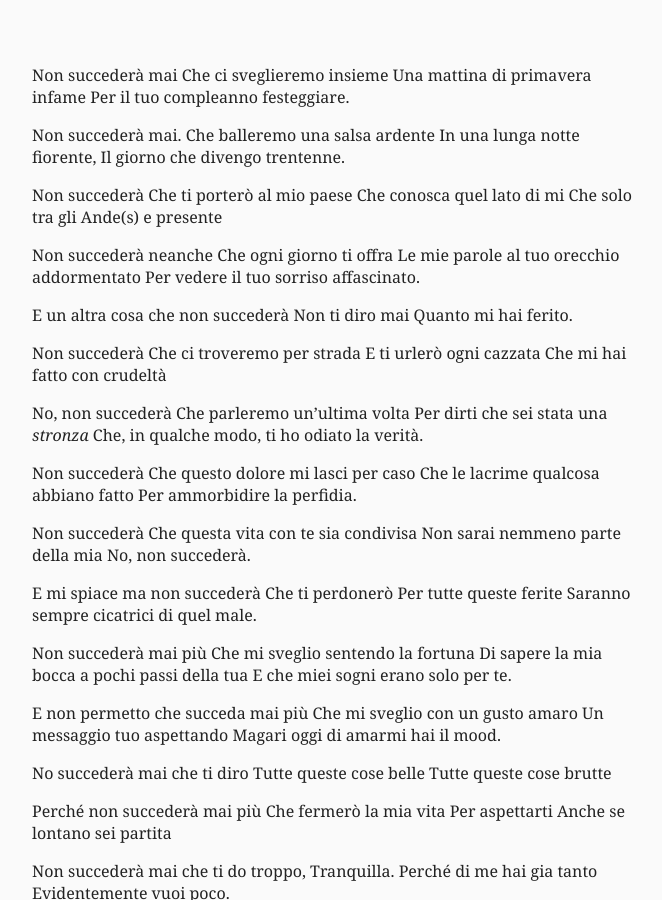
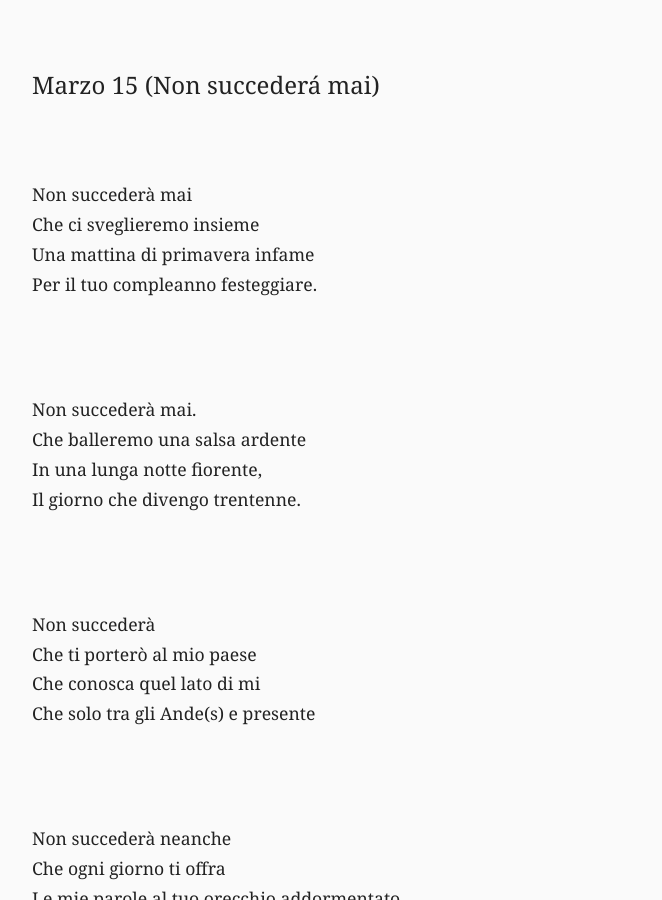
Before and after one commit to thedancingneutrino/thedancingneutrino.github.io, a Jekyll site: the page built from poems/marzo15.md, in a window 1280 px wide and 900 px high. Shown: the whole window, without its empty margins (308-970 px from the left). Built offline with Jekyll 4.4.1, drawn with Linux system fonts in a browser that asks for light colours; our own code applies the rules of GitHub Pages for plain Markdown files.

Commit message:
Update marzo15.md

```diff
--- a/poems/marzo15.md
+++ b/poems/marzo15.md
@@ -1,6 +1,6 @@
 ---
 layout: poem
-title: "Marzo 15 (Non succederá mai)
+title: "Marzo 15 (Non succederá mai)"
 collection: ch1
 ---
 
```
